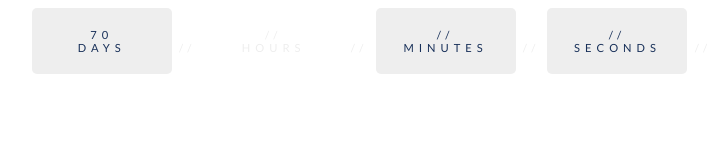
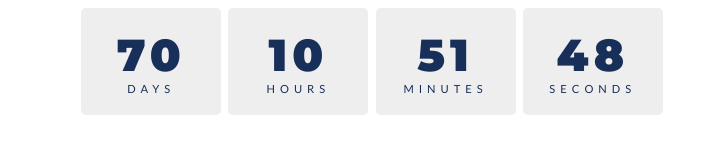
Before and after one commit to mermaidscale/notion, a plain HTML site: page dday_230806.html in a window 1280 px wide. Shown: the whole page, without its empty margins (268-995 px from the left). Drawn offline with Linux system fonts and the light colour scheme.

Commit message:
Update dday_230806.html

```diff
--- a/dday_230806.html
+++ b/dday_230806.html
@@ -32,7 +32,7 @@ body{
   background: #eeeeee;
   color: #183059;
 }
-//
+
 .hours {
   background: #eeeeee;
   color: #183059;
@@ -47,7 +47,7 @@ body{
   background: #eeeeee;
   color: #183059;
 }
-//
+
 .numbers {
   font-family: 'Montserrat', sans-serif;
   color:  #183059;
@@ -94,12 +94,12 @@ body{
 
     <div class="days">
         <div id="days" class="numbers "> </div>days</div>
-  //    <div class="hours">
-  //      <div  id="hours" class="numbers"> </div>hours</div>
-  //    <div class="minutes">
-  //      <div  id="minutes" class="numbers"> </div>minutes</div>
-  //    <div   class="seconds">
-  //      <div id="seconds" class="numbers"> </div>seconds</div> //
+      <div class="hours">
+        <div  id="hours" class="numbers"> </div>hours</div>
+      <div class="minutes">
+        <div  id="minutes" class="numbers"> </div>minutes</div>
+      <div   class="seconds">
+        <div id="seconds" class="numbers"> </div>seconds</div>
       </div>
 
 </div>
@@ -127,9 +127,9 @@ let timer = setInterval(function() {
 
   // display
   document.getElementById("days").innerHTML=days
-//  document.getElementById("hours").innerHTML=hours
-//  document.getElementById("minutes").innerHTML=minutes
-//  document.getElementById("seconds").innerHTML=seconds
+  document.getElementById("hours").innerHTML=hours
+  document.getElementById("minutes").innerHTML=minutes
+  document.getElementById("seconds").innerHTML=seconds
 
 
 
```
